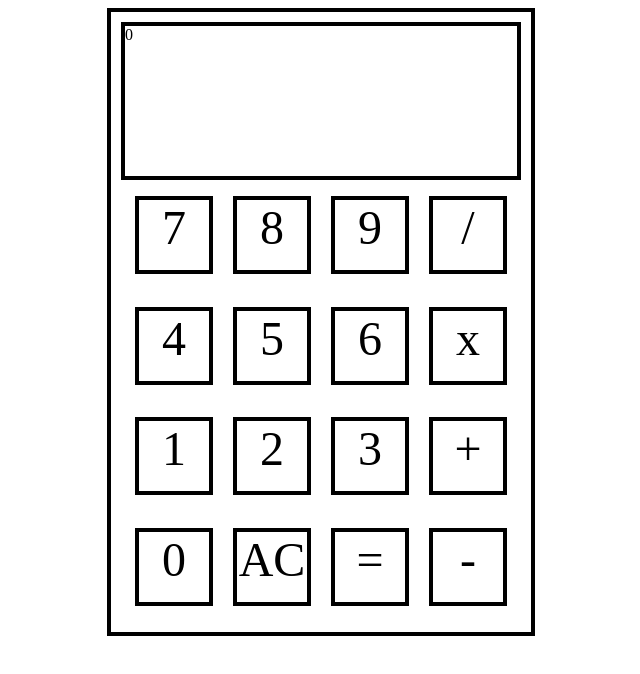
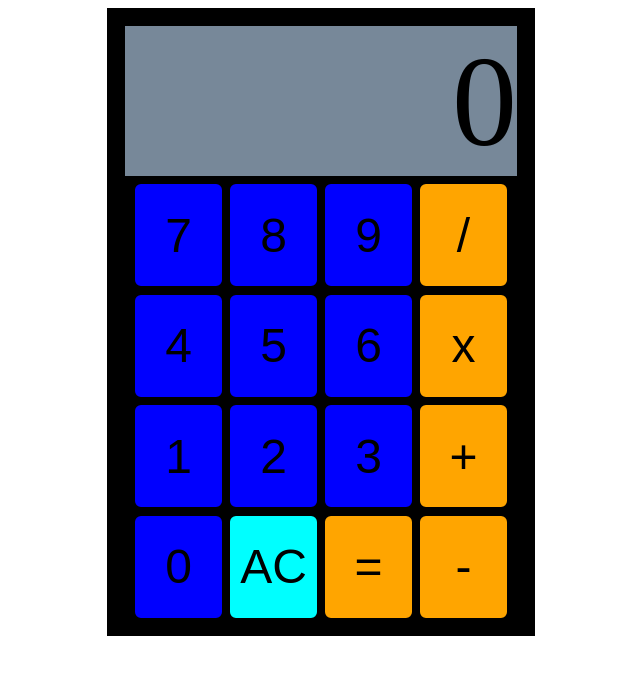
Before and after one commit to KanishkMishra/Calculator, a plain HTML site: page index.html in a window 1280 px wide. Shown: the whole page, without its empty margins (319-959 px from the left). Drawn offline with Linux system fonts and the light colour scheme.

Commit message:
Finished fromating calculator UI

```diff
--- a/index.html
+++ b/index.html
@@ -12,28 +12,28 @@
         <div class="container">
             <div class="screen">0</div>
             <div class="row">
-                <div class="7 button num">7</div>
-                <div class="8 button num">8</div>
-                <div class="9 button num">9</div>
-                <div class="/ button op">/</div>
+                <button class="7 button num">7</button>
+                <button class="8 button num">8</button>
+                <button class="9 button num">9</button>
+                <button class="/ button op">/</button>
             </div>
             <div class="row">
-                <div class="4 button num">4</div>
-                <div class="5 button num">5</div>
-                <div class="6 button num">6</div>
-                <div class="x button op">x</div>
+                <button class="4 button num">4</button>
+                <button class="5 button num">5</button>
+                <button class="6 button num">6</button>
+                <button class="x button op">x</button>
             </div>
             <div class="row">
-                <div class="1 button num">1</div>
-                <div class="2 button num">2</div>
-                <div class="3 button num">3</div>
-                <div class="+ button op">+</div>
+                <button class="1 button num">1</button>
+                <button class="2 button num">2</button>
+                <button class="3 button num">3</button>
+                <button class="+ button op">+</button>
             </div>
             <div class="row">
-                <div class="0 button num">0</div>
-                <div class="clear button">AC</div>
-                <div class="= button op">=</div>
-                <div class="- button op">-</div>
+                <button class="0 button num">0</button>
+                <button class="clear button">AC</button>
+                <button class="= button op">=</button>
+                <button class="- button op">-</button>
             </div>
         </div>
     </body>
--- a/style.css
+++ b/style.css
@@ -7,6 +7,7 @@
     height: 600px;
 
     border: 4px solid black;
+    background-color: black;
 
     padding: 10px;
 }
@@ -15,21 +16,40 @@
     height: 150px;
     width: auto;
 
+    background-color: lightslategray;
+    text-align: end;
+    font-size: 130px;
+
     border: 4px solid black;
 }
 
 .row {
     display: flex;
     margin: auto;
+
+    width: 380px;
 }
 
 .button {
-    height: 70px;
-    width: 70px;
-    margin: 10px;
+    height: 110px;
+    width: 130px;
+    margin: auto;
 
     text-align: center;
     font-size: 48px;
 
     border: 4px solid black;
+    border-radius: 10px;
 }
+
+.num {
+    background-color: blue;
+}
+
+.op {
+    background-color: orange;
+}
+
+.clear {
+    background-color: aqua;
+}
```
